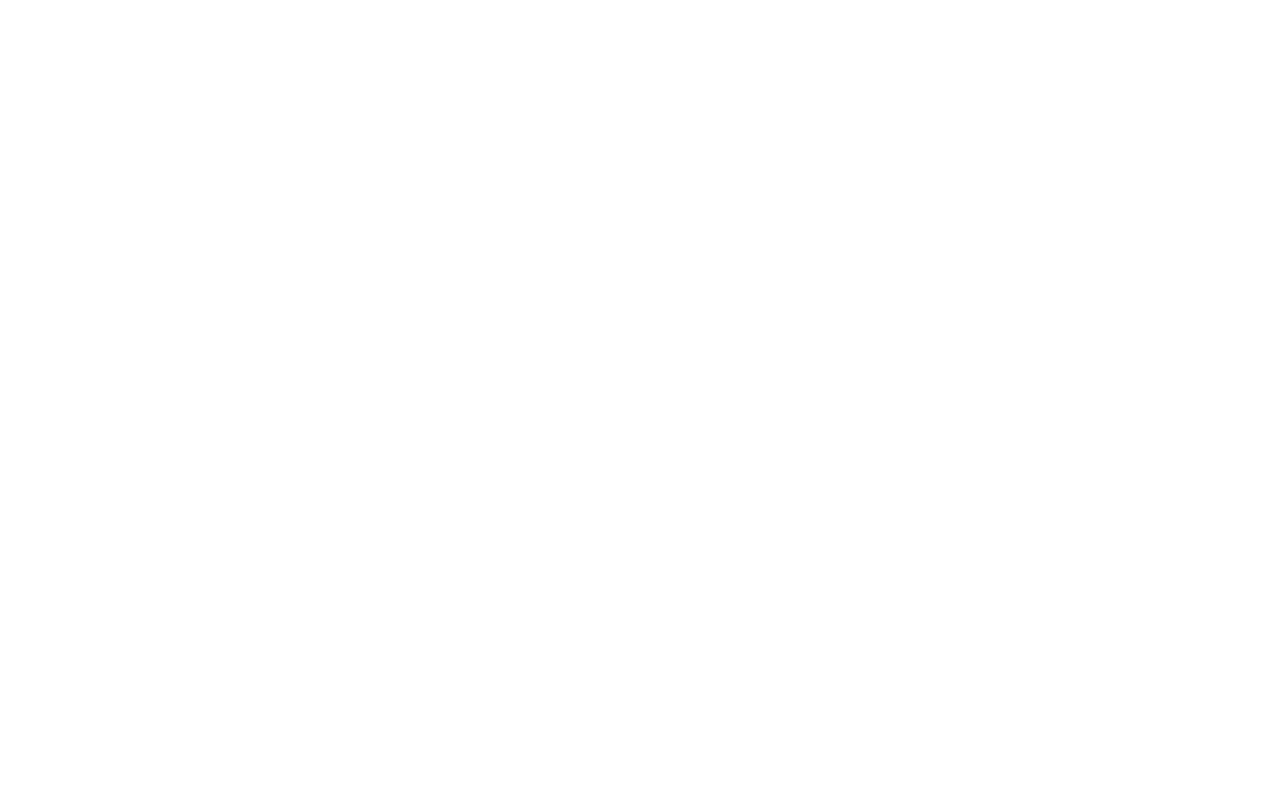
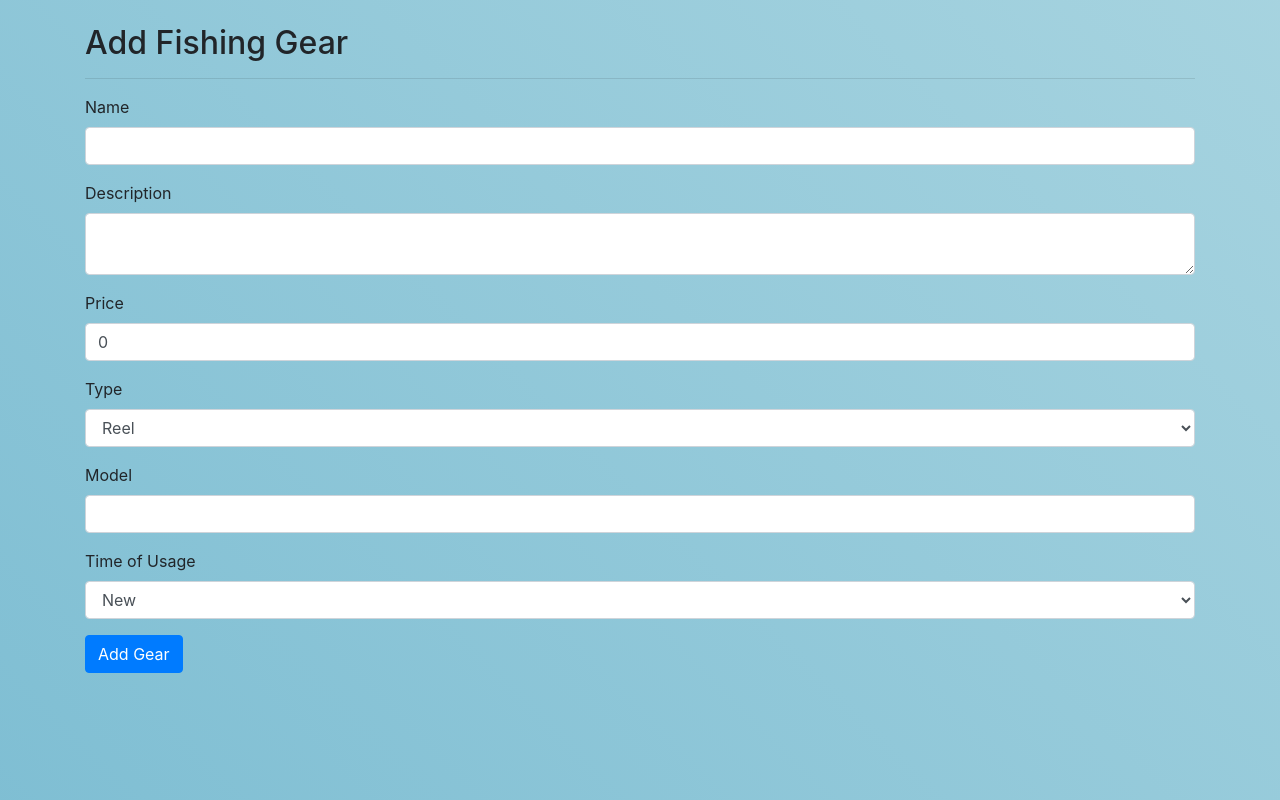
Before and after one commit to PabloPeralta94/MercadoCircularFrontend, an Angular app: page /agregar in a window 1280 px wide. Before the commit this address led to /. Built offline with nearby package versions, Linux system fonts and the light colour scheme.

Commit message:
creacion de fishingGear controller

```diff
--- a/src/app/app-routing.module.ts
+++ b/src/app/app-routing.module.ts
@@ -12,6 +12,8 @@ import { FeedComponent } from './main-app/feed/feed.component';
 import { PerfilComponent } from './main-app/perfil/perfil.component';
 import { MiPerfilComponent } from './main-app/perfil/mi-perfil/mi-perfil.component';
 import { AmigosComponent } from './main-app/amigos/amigos.component';
+import { MarketComponent } from './main-app/feed/market/market/market.component';
+import { AgregarEquipoComponent } from './main-app/feed/market/agregar-equipo/agregar-equipo.component';
 
 const routes: Routes = [
   { path: '', component: MainComponent, canActivate: [LoginGuard] },
@@ -21,7 +23,9 @@ const routes: Routes = [
   { path: 'empleado', component: PantallaEmpleadosComponent, canActivate: [guard], data: { expectedRol: ['admin', 'user'] } },
   { path: 'perfil/:nombreUsuario', component: PerfilComponent },
   { path: 'perfil', component: MiPerfilComponent },
-  { path: 'amigos', component: AmigosComponent }
+  { path: 'amigos', component: AmigosComponent },
+  {path: 'market', component: MarketComponent},
+  {path: 'agregar', component: AgregarEquipoComponent}
 
 ];
 
--- /dev/null
+++ b/src/app/interfaces/fishing-gear.ts
@@ -0,0 +1,9 @@
+export interface FishingGear {
+    id: number;
+    name: string;
+    description: string;
+    price: number;
+    isReel: boolean;
+    model: string;
+    timeOfUsage: string;
+}
--- /dev/null
+++ b/src/app/main-app/feed/market/agregar-equipo/agregar-equipo.component.html
@@ -0,0 +1,38 @@
+<div class="container mt-4">
+    <h2>Add Fishing Gear</h2>
+    <hr>
+
+    <form #gearForm="ngForm" (ngSubmit)="onSubmit(gearForm)">
+      <div class="form-group">
+        <label for="name">Name</label>
+        <input type="text" class="form-control" id="name" [(ngModel)]="newGear.name" name="name" required>
+      </div>
+      <div class="form-group">
+        <label for="description">Description</label>
+        <textarea class="form-control" id="description" [(ngModel)]="newGear.description" name="description" required></textarea>
+      </div>
+      <div class="form-group">
+        <label for="price">Price</label>
+        <input type="number" class="form-control" id="price" [(ngModel)]="newGear.price" name="price" required>
+      </div>
+      <div class="form-group">
+        <label for="isReel">Type</label>
+        <select class="form-control" id="isReel" [(ngModel)]="newGear.isReel" name="isReel" required>
+          <option value="true">Reel</option>
+          <option value="false">Rod</option>
+        </select>
+      </div>
+      <div class="form-group">
+        <label for="model">Model</label>
+        <input type="text" class="form-control" id="model" [(ngModel)]="newGear.model" name="model" required>
+      </div>
+      <div class="form-group">
+        <label for="timeOfUsage">Time of Usage</label>
+        <select class="form-control" id="timeOfUsage" [(ngModel)]="newGear.timeOfUsage" name="timeOfUsage" required>
+          <option value="New">New</option>
+          <option value="Used">Used</option>
+        </select>
+      </div>
+      <button type="submit" class="btn btn-primary">Add Gear</button>
+    </form>
+  </div>
--- /dev/null
+++ b/src/app/main-app/feed/market/agregar-equipo/agregar-equipo.component.ts
@@ -0,0 +1,40 @@
+import { Component } from '@angular/core';
+import { NgForm } from '@angular/forms';
+import { FishingGear } from 'src/app/interfaces/fishing-gear';
+import { FishingGearService } from 'src/app/services/fishing-gear.service';
+@Component({
+  selector: 'app-agregar-equipo',
+  templateUrl: './agregar-equipo.component.html',
+  styleUrls: ['./agregar-equipo.component.css']
+})
+export class AgregarEquipoComponent {
+
+  newGear: FishingGear = {
+    id: 0, // It will be assigned by the backend upon creation
+    name: '',
+    description: '',
+    price: 0,
+    isReel: true, // Default to reel
+    model: '',
+    timeOfUsage: 'New' // Default to new
+  };
+
+  constructor(private fishingGearService: FishingGearService) {}
+
+  onSubmit(gearForm: NgForm) {
+    this.fishingGearService.createFishingGear(this.newGear).subscribe(
+      (createdGear: FishingGear) => {
+        this.showAlert('Equipo añadido successfully!'); // Show the alert
+        gearForm.resetForm(); // Reset the form
+      },
+      (error) => {
+        console.error('Error creating new gear:', error);
+      }
+    );
+  }
+
+  showAlert(message: string) {
+    window.alert(message); // Use window.alert to show the popup
+  }
+
+  }
--- /dev/null
+++ b/src/app/main-app/feed/market/market/market.component.html
@@ -0,0 +1,24 @@
+<div class="container mt-4">
+    <h2>Fishing Gear Market</h2>
+    <hr>
+
+    <div class="row">
+      <!-- Loop through the list of fishing gear and display each as a card -->
+      <div class="col-md-4 mb-4" *ngFor="let gear of fishingGearList">
+        <div class="card">
+          <img class="card-img-top" src="placeholder_image_url" alt="Fishing Gear">
+          <div class="card-body">
+            <h5 class="card-title">{{ gear.name }}</h5>
+            <p class="card-text">{{ gear.description }}</p>
+            <p class="card-text"><strong>Price:</strong> ${{ gear.price }}</p>
+            <p class="card-text"><strong>Type:</strong> {{ gear.isReel ? 'Reel' : 'Rod' }}</p>
+            <p class="card-text"><strong>Model:</strong> {{ gear.model }}</p>
+            <p class="card-text"><strong>Time of Usage:</strong> {{ gear.timeOfUsage }}</p>
+            <!-- Add buttons for interactions, e.g., edit and delete -->
+            <button class="btn btn-primary">Edit</button>
+            <button class="btn btn-danger">Delete</button>
+          </div>
+        </div>
+      </div>
+    </div>
+  </div>
--- /dev/null
+++ b/src/app/main-app/feed/market/market/market.component.ts
@@ -0,0 +1,29 @@
+import { Component, OnInit } from '@angular/core';
+import { FishingGear } from 'src/app/interfaces/fishing-gear';
+import { FishingGearService } from 'src/app/services/fishing-gear.service';
+
+@Component({
+  selector: 'app-market',
+  templateUrl: './market.component.html',
+  styleUrls: ['./market.component.css']
+})
+export class MarketComponent implements OnInit {
+  fishingGearList: FishingGear[];
+
+  constructor(private fishingGearService: FishingGearService) {}
+
+  ngOnInit() {
+    this.loadFishingGearList();
+  }
+
+  loadFishingGearList() {
+    this.fishingGearService.getAllFishingGear().subscribe(
+      (gearList: FishingGear[]) => {
+        this.fishingGearList = gearList;
+      },
+      (error) => {
+        console.error('Error loading fishing gear:', error);
+      }
+    );
+  }
+}
--- a/src/app/main-app/main-app.module.ts
+++ b/src/app/main-app/main-app.module.ts
@@ -14,6 +14,8 @@ import { BarraLatIzqComponent } from './feed/barra-lat-izq/barra-lat-izq.compone
 import { UserPostComponent } from './feed/user-post/user-post.component';
 import { MiPerfilComponent } from './perfil/mi-perfil/mi-perfil.component';
 import { SolicitudesComponent } from './amigos/solicitudes/solicitudes.component';
+import { MarketComponent } from './feed/market/market/market.component';
+import { AgregarEquipoComponent } from './feed/market/agregar-equipo/agregar-equipo.component';
 
 
 
@@ -30,6 +32,8 @@ import { SolicitudesComponent } from './amigos/solicitudes/solicitudes.component
     UserPostComponent,
     MiPerfilComponent,
     SolicitudesComponent,
+    MarketComponent,
+    AgregarEquipoComponent,
   ],
   imports: [
     CommonModule,
--- /dev/null
+++ b/src/app/services/fishing-gear.service.ts
@@ -0,0 +1,37 @@
+import { HttpClient } from '@angular/common/http';
+import { Injectable } from '@angular/core';
+import { Observable } from 'rxjs';
+import { FishingGear } from '../interfaces/fishing-gear';
+
+
+@Injectable({
+  providedIn: 'root'
+})
+export class FishingGearService {
+
+  private baseUrl = 'http://localhost:8080/api/fishing-gear';
+
+  constructor(private http: HttpClient) { }
+
+  createFishingGear(gear: FishingGear): Observable<FishingGear> {
+    return this.http.post<FishingGear>(`${this.baseUrl}/byUser`, gear);
+  }
+
+  updateFishingGear(gearId: number, gear: FishingGear): Observable<FishingGear> {
+    return this.http.put<FishingGear>(`${this.baseUrl}/${gearId}`, gear);
+  }
+
+  getFishingGearById(gearId: number): Observable<FishingGear> {
+    return this.http.get<FishingGear>(`${this.baseUrl}/${gearId}`);
+  }
+
+  getAllFishingGear(): Observable<FishingGear[]> {
+    return this.http.get<FishingGear[]>(this.baseUrl);
+  }
+
+  deleteFishingGear(gearId: number): Observable<void> {
+    return this.http.delete<void>(`${this.baseUrl}/${gearId}`);
+  }
+
+
+}
```
Also changed, not shown: src/app/main-app/feed/market/agregar-equipo/agregar-equipo.component.css (added), src/app/main-app/feed/market/market/market.component.css (added).
